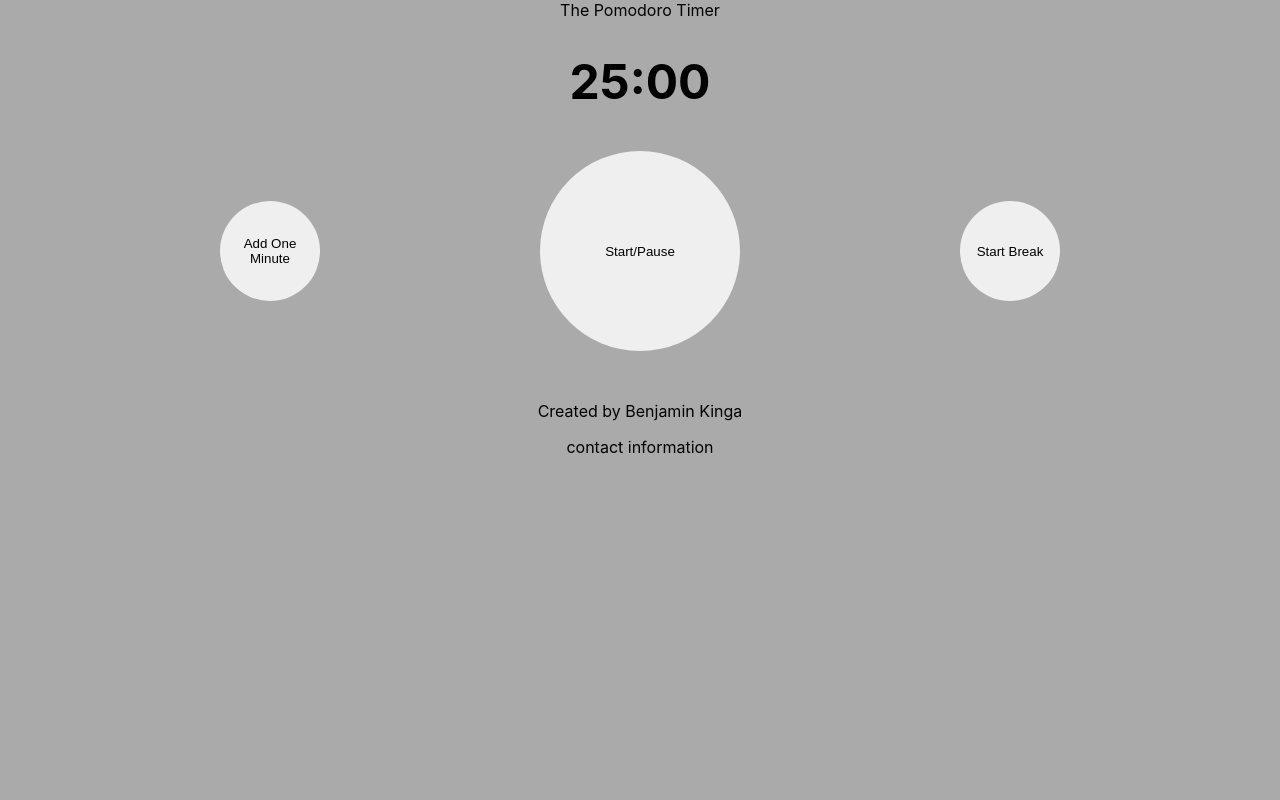
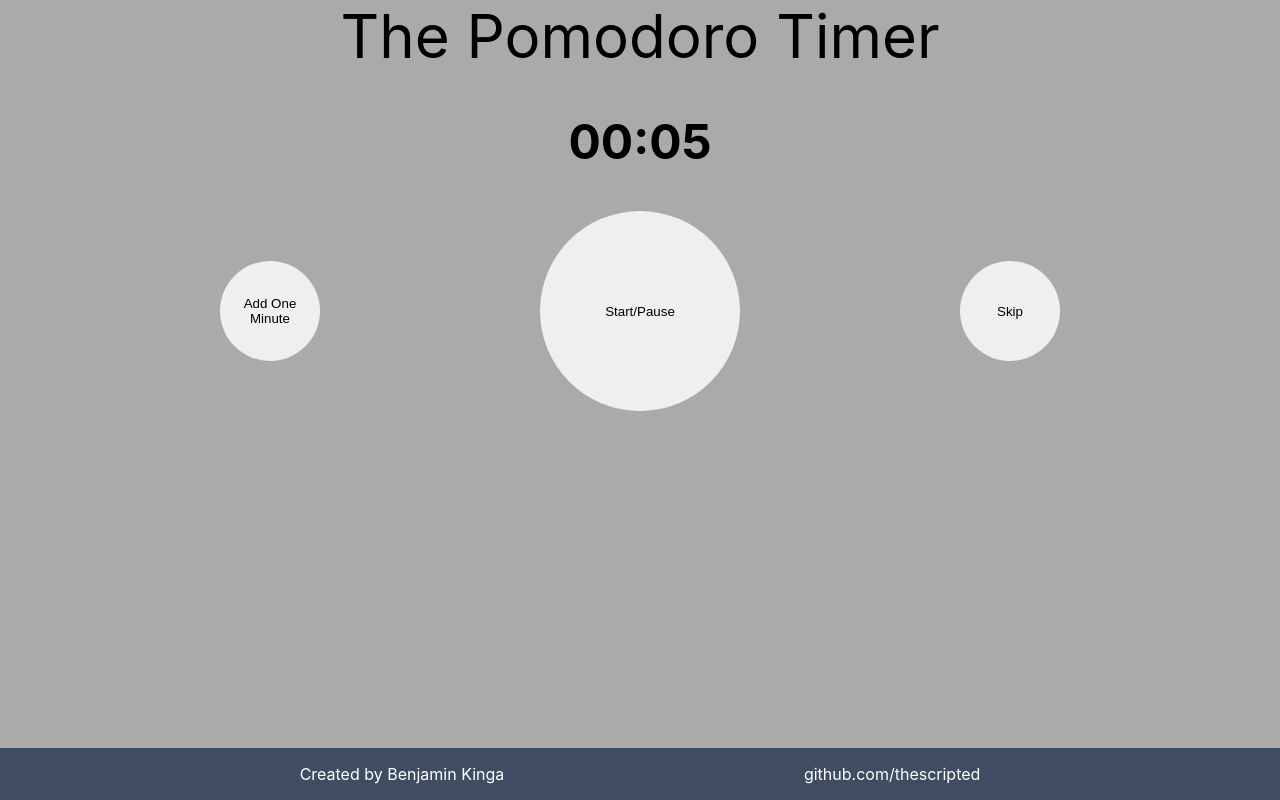
Before and after one commit to thescripted/pomodoro, a React (Create React App) app: page / in a window 1280 px wide. Built offline with nearby package versions, Linux system fonts and the light colour scheme.

Commit message:
footer and functionality added

```diff
--- a/src/App.css
+++ b/src/App.css
@@ -1,3 +1,12 @@
+.container {
+  position: absolute;
+  top: 10%;
+  display: flex;
+  align-items: center;
+  flex-direction: column;
+  width: 100%;
+}
+
 .container h1 {
   font-size: 48px;
   margin-bottom: 40px;
@@ -5,6 +14,7 @@
 
 .button-container {
   display: flex;
+  width: 100%;
   justify-content: space-evenly;
   align-items: center;
   margin-bottom: 50px;
--- a/src/App.js
+++ b/src/App.js
@@ -1,26 +1,27 @@
-import React, { useState } from "react";
+import React from "react";
 import "./App.css";
 import Pomodoro from "./Pomodoro";
-import styled, { css } from "styled-components";
+import styled from "styled-components";
 
-const App = () => {
 const Main = styled.div`
   width: 100%;
   height: 100%;
   text-align: center;
   background: #aaa;
-    & .main header {
+  & header {
     font-size: 60px;
+    margin-bottom: 100px;
   }
 `;
 
+const App = () => {
   return (
     <Main>
       <header>The Pomodoro Timer</header>
       <Pomodoro />
       <footer>
         <p>Created by Benjamin Kinga</p>
-        <p>contact information</p>
+        <p>github.com/thescripted</p>
       </footer>
     </Main>
   );
--- a/src/Pomodoro.js
+++ b/src/Pomodoro.js
@@ -2,9 +2,6 @@ import React, { useState, useEffect } from "react";
 import { formatTime } from "./helper";
 import styled, { css } from "styled-components";
 
-const Pomodoro = (props) => {
-  const [timer, setTimer] = useState(1500);
-  const [active, setActive] = useState(false);
 const Button = styled.button`
   border: none;
   text-align: center;
@@ -27,27 +24,58 @@ const Pomodoro = (props) => {
     `}
 `;
 
+const Pomodoro = (props) => {
+  const [timer, setTimer] = useState(5);
+  const [isActive, setIsActive] = useState(false); // Inform if the timer is active
+  const [isBreak, setIsBreak] = useState(false);
+  const [isPomo, setIsPomo] = useState(false);
+  const [status, setStatus] = useState("");
+
+  const startBreak = () => {
+    setTimer(300);
+    setIsActive(true);
+    setIsBreak(true);
+    setIsPomo(false);
+    // handle background color and other stuff
+  };
+
+  const handleNext = () => {
+    setIsBreak(!isBreak);
+    setIsPomo(!isPomo);
+    setIsActive(!isActive);
+    if (isBreak) {
+      setStatus("break");
+    }
+    if (isPomo) {
+      setStatus("pomo");
+    }
+  };
+
   useEffect(() => {
-    const time = setTimeout(() => setTimer(timer - 1), 1000);
-    if (!active) {
-      clearTimeout(time);
+    let interval = null;
+    if (isActive) {
+      interval = setInterval(() => setTimer(timer - 1), 1000);
+    } else if (!isActive && timer !== 0) {
+      clearInterval(interval);
     }
-  }, [timer, active]);
 
-  const handleButtonClick = () => {
-    // Set the timer
-    setActive(!active);
-
-    //Update the background from parent if timer is active or not
-    props.backgroundUpdate(active);
-  };
+    if (timer === 0) {
+      window.alert("times up");
+      startBreak();
+    }
+    console.log(timer);
+    return () => clearInterval(interval);
+  });
 
   return (
     <div className="container">
       <h1>{formatTime(timer)}</h1>
       <div className="button-container">
         <span className="minute">
-          <Button className="button smaller-button minute-button">
+          <Button
+            className="button smaller-button minute-button"
+            onClick={() => setTimer(timer + 2)}
+          >
             Add One Minute
           </Button>
         </span>
@@ -55,14 +83,17 @@ const Pomodoro = (props) => {
           <Button
             primary
             className="button bigger-button pomodoro-button"
-            onClick={handleButtonClick}
+            onClick={() => setIsActive(!isActive)}
           >
             Start/Pause
           </Button>
         </span>
         <span className="break">
-          <Button className="button smaller-button break-button">
-            Start Break
+          <Button
+            className="button smaller-button break-button"
+            onClick={handleNext}
+          >
+            Skip
           </Button>
         </span>
       </div>
--- a/src/index.css
+++ b/src/index.css
@@ -19,6 +19,16 @@ body {
   -moz-osx-font-smoothing: grayscale;
 }
 
+footer {
+  position: absolute;
+  display: flex;
+  bottom: 0;
+  width: 100%;
+  justify-content: space-evenly;
+  background-color: #3f4c61;
+  color: white;
+}
+
 code {
   font-family: source-code-pro, Menlo, Monaco, Consolas, "Courier New",
     monospace;
--- a/src/index.js
+++ b/src/index.js
@@ -3,7 +3,7 @@ import ReactDOM from "react-dom";
 import "./index.css";
 import App from "./App";
 import * as serviceWorker from "./serviceWorker";
-import SandBox from "./SandBox";
+// import SandBox from "./SandBox";
 ReactDOM.render(
   <React.StrictMode>
     <App />
```
Lines whose indentation alone changed are shown as unchanged.
